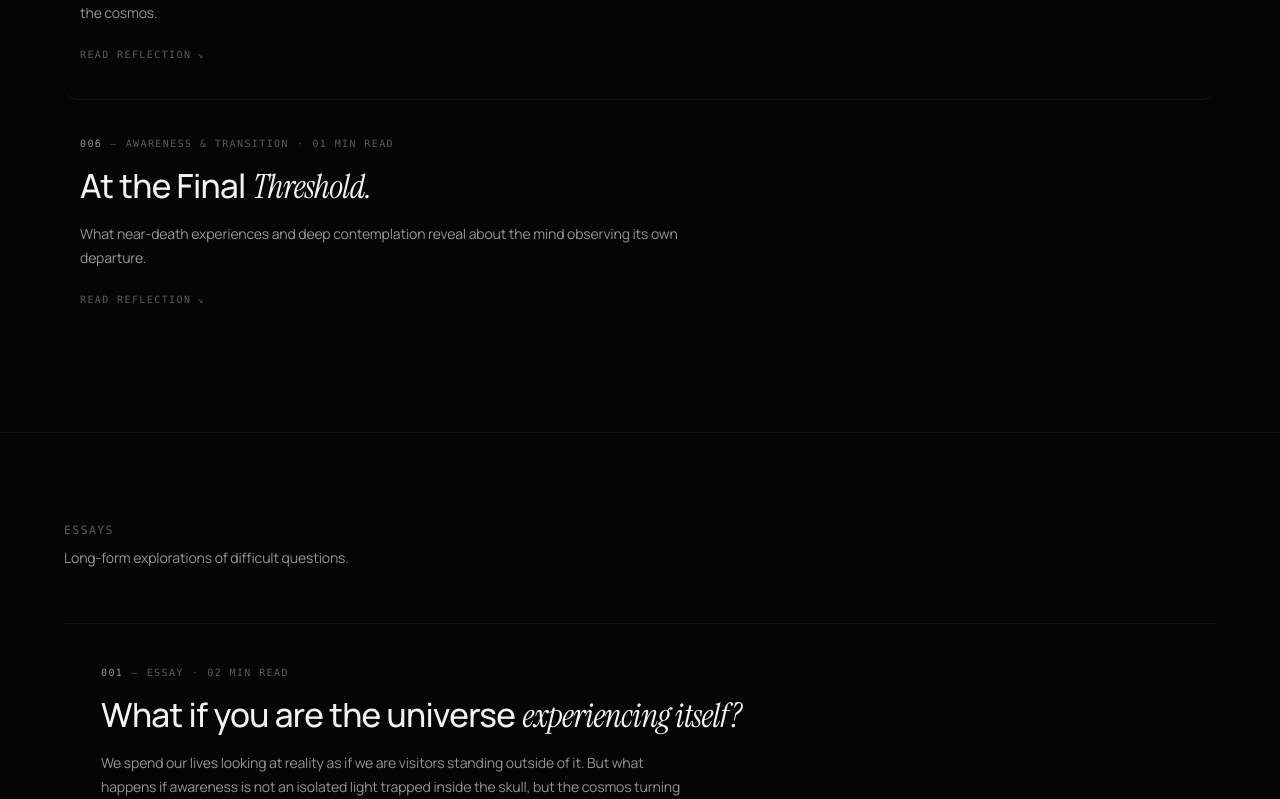
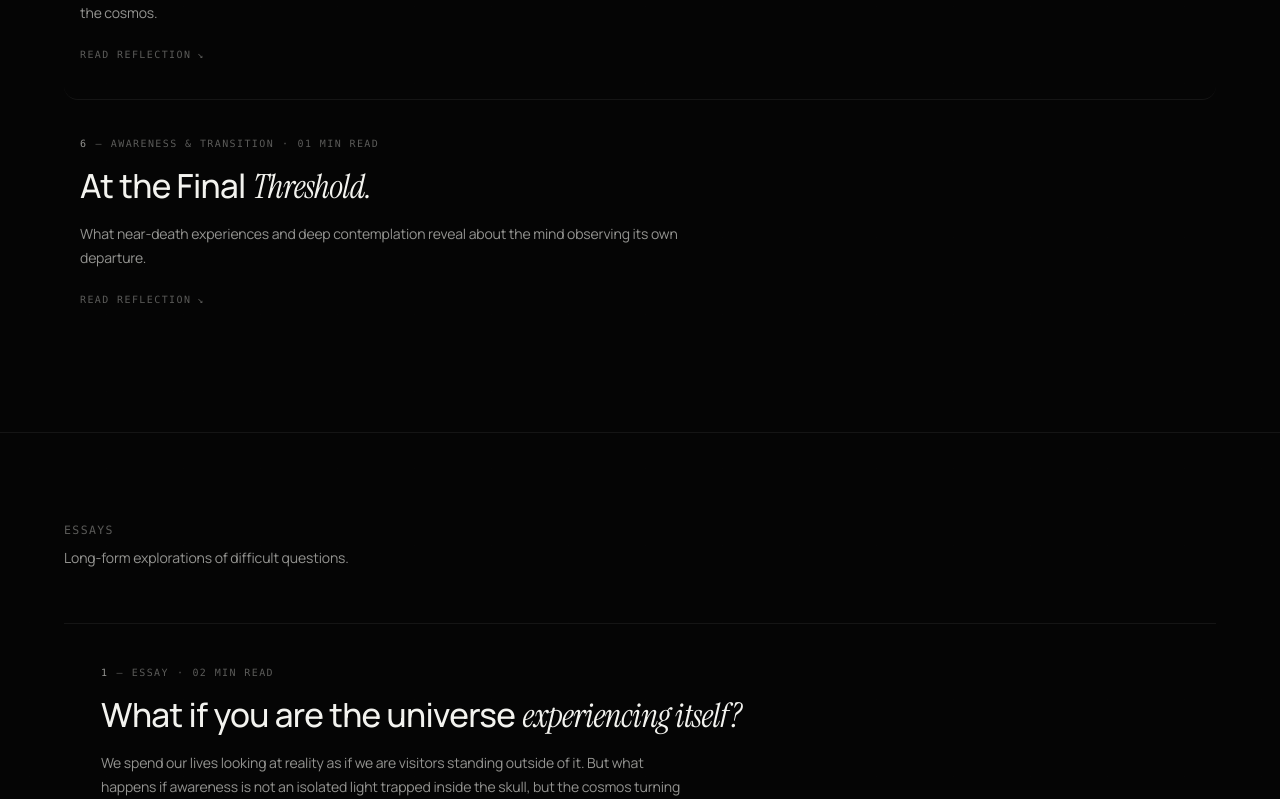
Before and after one commit to shahriarbappy60-ship-it/personal-universe, a React (Vite) app: page /wonder in a window 1280 px wide. Shown: the part 2761-3560 px from the top of the page. Built offline with nearby package versions, Linux system fonts and the light colour scheme.

Commit message:
refine: simplify wonder archive numbering and metadata

```diff
--- a/src/pages/WonderPage.jsx
+++ b/src/pages/WonderPage.jsx
@@ -23,7 +23,7 @@ function ReflectionRow({ reflection }) {
         aria-label={`${expanded ? 'Collapse' : 'Read'} reflection: ${reflection.titleBase} ${reflection.titleAccent}`}
       >
         <div className="wonder-row-meta">
-          <span className="wonder-row-number">{reflection.number}</span>
+          <span className="wonder-row-number">{Number(reflection.number)}</span>
           <span className="wonder-row-sep">—</span>
           <span className="wonder-row-category">{reflection.tag}</span>
           <span className="wonder-row-sep">·</span>
@@ -54,7 +54,7 @@ function ReflectionRow({ reflection }) {
       {expanded && (
         <div className="wonder-reflection-end">
           <span>{reflection.tag}</span>
-          <span>{reflection.readTime} · {reflection.date}</span>
+          <span>{reflection.readTime}</span>
         </div>
       )}
     </article>
@@ -249,7 +249,7 @@ export default function WonderPage() {
                       aria-controls={`wonder-essay-body-${e.id}`}
                     >
                       <div className="wonder-row-meta">
-                        <span className="wonder-row-number">{e.number}</span>
+                        <span className="wonder-row-number">{Number(e.number)}</span>
                         <span className="wonder-row-sep">—</span>
                         <span className="wonder-row-category">ESSAY</span>
                         <span className="wonder-row-sep">·</span>
```
